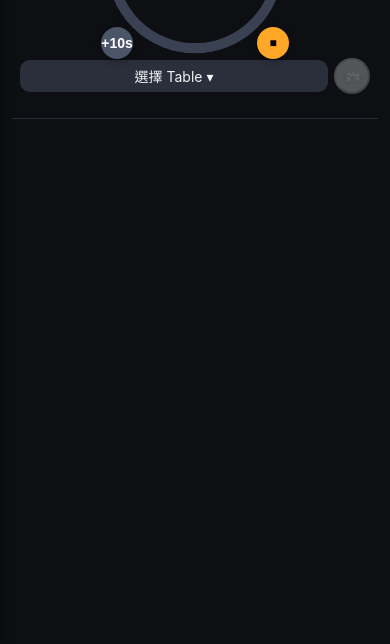
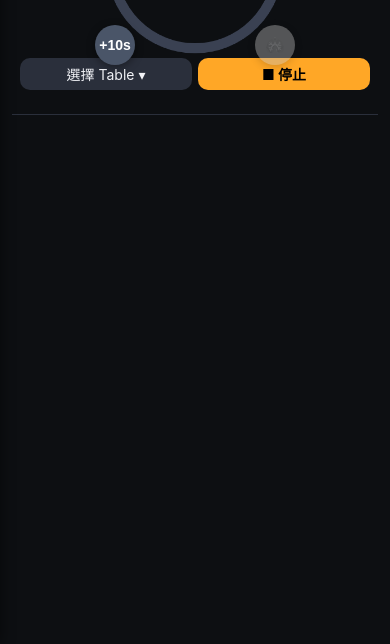
Before and after one commit to RheC1e/google-dive, a plain HTML site: page index.html in a window 390 px wide. Shown: the part 200-844 px from the top of the page. Drawn offline with Linux system fonts and the light colour scheme.

Commit message:
優化按鈕樣式、調整按鈕位置、鎖死縮放和滾動、優化拖曳邏輯、增加TABLE滾動空間

```diff
--- a/app.js
+++ b/app.js
@@ -91,14 +91,19 @@ function adjustSessionTableHeight() {
     return;
   }
   const fixedRect = fixed.getBoundingClientRect();
-  // 計算可用高度：確保能顯示5行+緩衝（每行約56px，5行約280px，加上緩衝約350px）
-  // 但實際可用高度要考慮手機瀏覽器的工作列
+  // 計算可用高度：確保能顯示4行+1個空行（每行約56px，5行約280px，加上額外空間）
+  // 讓TABLE可以滾動到露出1個空行
   const viewportHeight = window.innerHeight;
   const usedHeight = fixedRect.bottom;
-  const available = Math.max(350, viewportHeight - usedHeight - 8);
+  // 計算：4行顯示 + 1行可滾動空間 = 至少5行的高度，但實際可用高度可能更多
+  const rowHeight = 56; // 每行約56px
+  const minVisibleRows = 4;
+  const minHeight = rowHeight * minVisibleRows;
+  const available = Math.max(minHeight + rowHeight, viewportHeight - usedHeight - 8);
   wrap.style.maxHeight = `${available}px`;
   wrap.style.overflowY = 'auto';
   wrap.style.webkitOverflowScrolling = 'touch';
+  wrap.style.touchAction = 'pan-y';
   // 確保可以滾動
   wrap.style.minHeight = '0';
 }
@@ -476,9 +481,11 @@ function startCustomDrag(key, startIndex, startClientY, startEvent) {
 
   // 追蹤目標位置，防止頻繁DOM操作
   let lastTargetIndex = -1;
-  // 初始化lastTargetIndex為當前位置
-  const currentIndex = Array.from(wrap.children).indexOf(row);
+  // 初始化lastTargetIndex為當前位置（排除placeholder）
+  const allSiblings = Array.from(wrap.children).filter(el => el.classList.contains('cycle-row'));
+  const currentIndex = allSiblings.indexOf(row);
   lastTargetIndex = currentIndex >= 0 ? currentIndex : -1;
+
   function onMove(e) {
     e.preventDefault();
     e.stopPropagation();
@@ -506,21 +513,23 @@ function startCustomDrag(key, startIndex, startClientY, startEvent) {
     if (targetIndex !== lastTargetIndex) {
       lastTargetIndex = targetIndex;
 
+      // 先移除placeholder（如果存在）
+      if (placeholder.parentNode === wrap) {
+        placeholder.remove();
+      }
+
       // 移動placeholder到正確位置
       if (targetIndex < allRows.length) {
         const targetRow = allRows[targetIndex];
-        // 確保placeholder在targetRow之前，且不是緊鄰的
-        if (targetRow.previousSibling !== placeholder) {
-          wrap.insertBefore(placeholder, targetRow);
-        }
+        // 插入到targetRow之前
+        wrap.insertBefore(placeholder, targetRow);
       } else {
         // 插入到最後
         const lastRow = allRows[allRows.length - 1];
         if (lastRow) {
-          if (lastRow.nextSibling !== placeholder) {
-            wrap.insertBefore(placeholder, lastRow.nextSibling);
-          }
-        } else if (wrap.firstChild !== placeholder) {
+          wrap.insertBefore(placeholder, lastRow.nextSibling);
+        } else {
+          // 如果沒有其他row，插入到第一個位置
           wrap.insertBefore(placeholder, wrap.firstChild);
         }
       }
--- a/index.html
+++ b/index.html
@@ -2,7 +2,7 @@
 <html lang="zh-Hant">
   <head>
     <meta charset="utf-8" />
-    <meta name="viewport" content="width=device-width, initial-scale=1, viewport-fit=cover" />
+    <meta name="viewport" content="width=device-width, initial-scale=1, maximum-scale=1, user-scalable=no, viewport-fit=cover" />
     <meta name="theme-color" content="#2f3ba2" />
     <title>Dive Trainer</title>
     <link rel="manifest" href="manifest.webmanifest" />
@@ -49,11 +49,11 @@
             <button id="pauseBtn" class="ctrl-corner ctrl-top-left warn" title="開始/暫停">▶</button>
             <button id="skipBtn" class="ctrl-corner ctrl-top-right danger" title="跳過">⤼</button>
             <button id="plus10Btn" class="ctrl-corner ctrl-bottom-left" title="+10秒">+10s</button>
-            <button id="stopBtn" class="ctrl-corner ctrl-bottom-right stop" title="停止">■</button>
+            <button id="markDiaphragmBtn" class="ctrl-corner ctrl-bottom-right lung" title="記錄橫膈膜第一次抽動">🫁</button>
           </div>
           <div class="controls primary">
             <button id="pickTableBtn" class="btn">選擇 Table ▾</button>
-            <button id="markDiaphragmBtn" class="fab lung disabled" title="記錄橫膈膜第一次抽動" disabled>🫁</button>
+            <button id="stopBtn" class="btn stop" title="停止">■ 停止</button>
           </div>
         </div>
         <div id="sessionTableWrap" class="session-table"></div>
--- a/styles.css
+++ b/styles.css
@@ -16,20 +16,27 @@ html,body{
   width:100%;
   overflow:hidden;
   position:fixed;
+  touch-action:none;
+  -webkit-overflow-scrolling:touch;
 }
 #app{
   height:100vh;
+  width:100vw;
   display:flex;
   flex-direction:column;
   overflow:hidden;
   position:relative;
+  touch-action:none;
 }
 body{
   margin:0;
+  padding:0;
   background:var(--bg);
   color:var(--text);
   font-family: -apple-system,BlinkMacSystemFont,Segoe UI,Roboto,Helvetica,Arial,PingFang TC,Microsoft JhengHei,sans-serif;
-  -webkit-overflow-scrolling:touch;
+  -webkit-user-select:none;
+  user-select:none;
+  -webkit-touch-callout:none;
 }
 .app-bar{
   display:flex; align-items:center; gap:12px;
@@ -49,6 +56,11 @@ body{
 .btn.primary{background:var(--accent);color:#000;font-weight:700}
 .btn.text{background:transparent}
 .btn.danger{background:var(--danger)}
+.btn.stop{
+  background:#ffa726;
+  color:#000;
+  font-weight:700;
+}
 .btn.wide{width:100%}
 .icon-btn{font-size:20px}
 .drawer{
@@ -66,8 +78,25 @@ body{
 .view{
   padding:10px 12px 24px 12px;
   flex:1;
-  display:block;
-  min-height:calc(100vh - 56px);
+  display:flex;
+  flex-direction:column;
+  overflow:hidden;
+  min-height:0;
+  touch-action:none;
+}
+.card-list{
+  flex:1;
+  overflow-y:auto;
+  overflow-x:hidden;
+  -webkit-overflow-scrolling:touch;
+  touch-action:pan-y;
+}
+.cycle-list{
+  flex:1;
+  overflow-y:auto;
+  overflow-x:hidden;
+  -webkit-overflow-scrolling:touch;
+  touch-action:pan-y;
 }
 .section-header{display:flex;align-items:center;justify-content:space-between;margin:12px 0}
 .title{font-size:20px;font-weight:700}
@@ -131,19 +160,23 @@ body{
 }
 .ctrl-corner{
   position:absolute;
-  width:36px;
-  height:36px;
-  border-radius:18px;
+  width:44px;
+  height:44px;
+  border-radius:22px;
   display:flex;
   align-items:center;
   justify-content:center;
-  font-size:14px;
+  font-size:16px;
   z-index:10;
   border:none;
   cursor:pointer;
-  box-shadow:0 2px 8px rgba(0,0,0,.3);
+  box-shadow:0 2px 8px rgba(0,0,0,.4);
   background:#2a2f3b;
   color:#fff;
+  transition:transform 0.1s ease;
+}
+.ctrl-corner:active{
+  transform:scale(0.95);
 }
 .ctrl-corner.warn{
   background:var(--warn);
@@ -153,14 +186,17 @@ body{
   background:#e84e63;
   color:#fff;
 }
-.ctrl-corner.stop{
-  background:#ffa726;
+.ctrl-corner.lung{
+  background:#ffb74d;
   color:#000;
   font-weight:700;
+  font-size:18px;
 }
 #plus10Btn{
   background:#4a5568;
   color:#fff;
+  font-size:12px;
+  font-weight:600;
 }
 .ctrl-corner.disabled{
   opacity:.4;
@@ -169,44 +205,50 @@ body{
 }
 @media (max-width:768px){
   .ctrl-corner{
-    width:32px;
-    height:32px;
-    border-radius:16px;
-    font-size:12px;
+    width:40px;
+    height:40px;
+    border-radius:20px;
+    font-size:14px;
+  }
+  .ctrl-corner.lung{
+    font-size:16px;
+  }
+  #plus10Btn{
+    font-size:11px;
   }
 }
 .ctrl-corner.ctrl-top-left{
-  top:-8px;
-  left:-8px;
+  top:-12px;
+  left:-12px;
 }
 .ctrl-corner.ctrl-top-right{
-  top:-8px;
-  right:-8px;
+  top:-12px;
+  right:-12px;
 }
 .ctrl-corner.ctrl-bottom-left{
-  bottom:-8px;
-  left:-8px;
+  bottom:-12px;
+  left:-12px;
 }
 .ctrl-corner.ctrl-bottom-right{
-  bottom:-8px;
-  right:-8px;
+  bottom:-12px;
+  right:-12px;
 }
 @media (max-width:768px){
   .ctrl-corner.ctrl-top-left{
-    top:-4px;
-    left:-4px;
+    top:-10px;
+    left:-10px;
   }
   .ctrl-corner.ctrl-top-right{
-    top:-4px;
-    right:-4px;
+    top:-10px;
+    right:-10px;
   }
   .ctrl-corner.ctrl-bottom-left{
-    bottom:-4px;
-    left:-4px;
+    bottom:-10px;
+    left:-10px;
   }
   .ctrl-corner.ctrl-bottom-right{
-    bottom:-4px;
-    right:-4px;
+    bottom:-10px;
+    right:-10px;
   }
 }
 .home .controls.primary{
```
